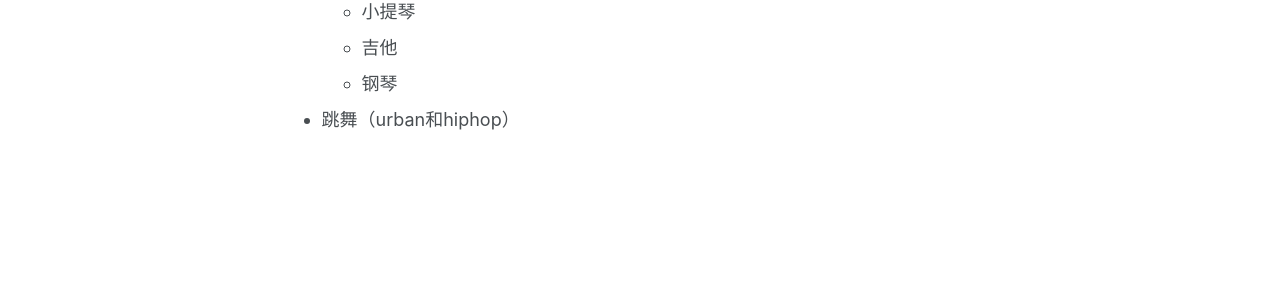
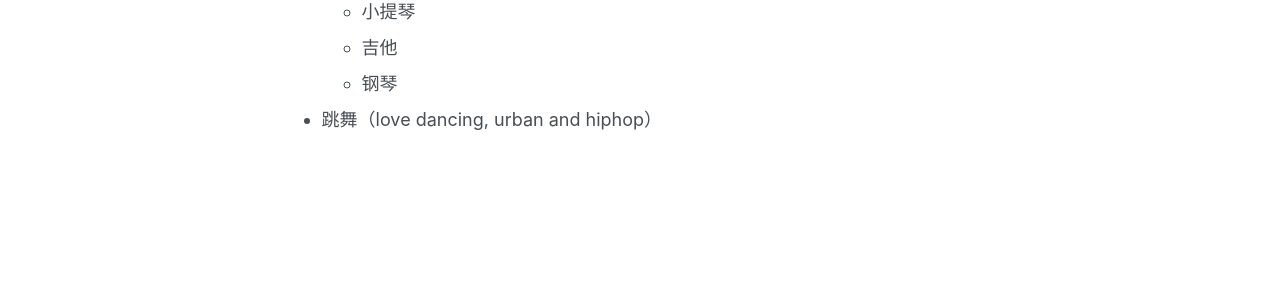
Before and after one commit to shanweiqiao/shanweiqiao.github.io, a Jekyll site: the page built from _pages/cv.md, in a window 1280 px wide and 1218 px high. Shown: the part 677-977 px from the top of the window. Built offline with Jekyll 4.4.1, drawn with Linux system fonts in a browser that asks for light colours; some web fonts are replaced; a script that is not in the unit is left out.

Commit message:
update test config

```diff
--- a/_pages/cv.md
+++ b/_pages/cv.md
@@ -30,7 +30,7 @@ Skills
   * 小提琴
   * 吉他
   * 钢琴
-* 跳舞（urban和hiphop）
+* 跳舞（love dancing, urban and hiphop）
 
 <!-- Publications
 ======
```
